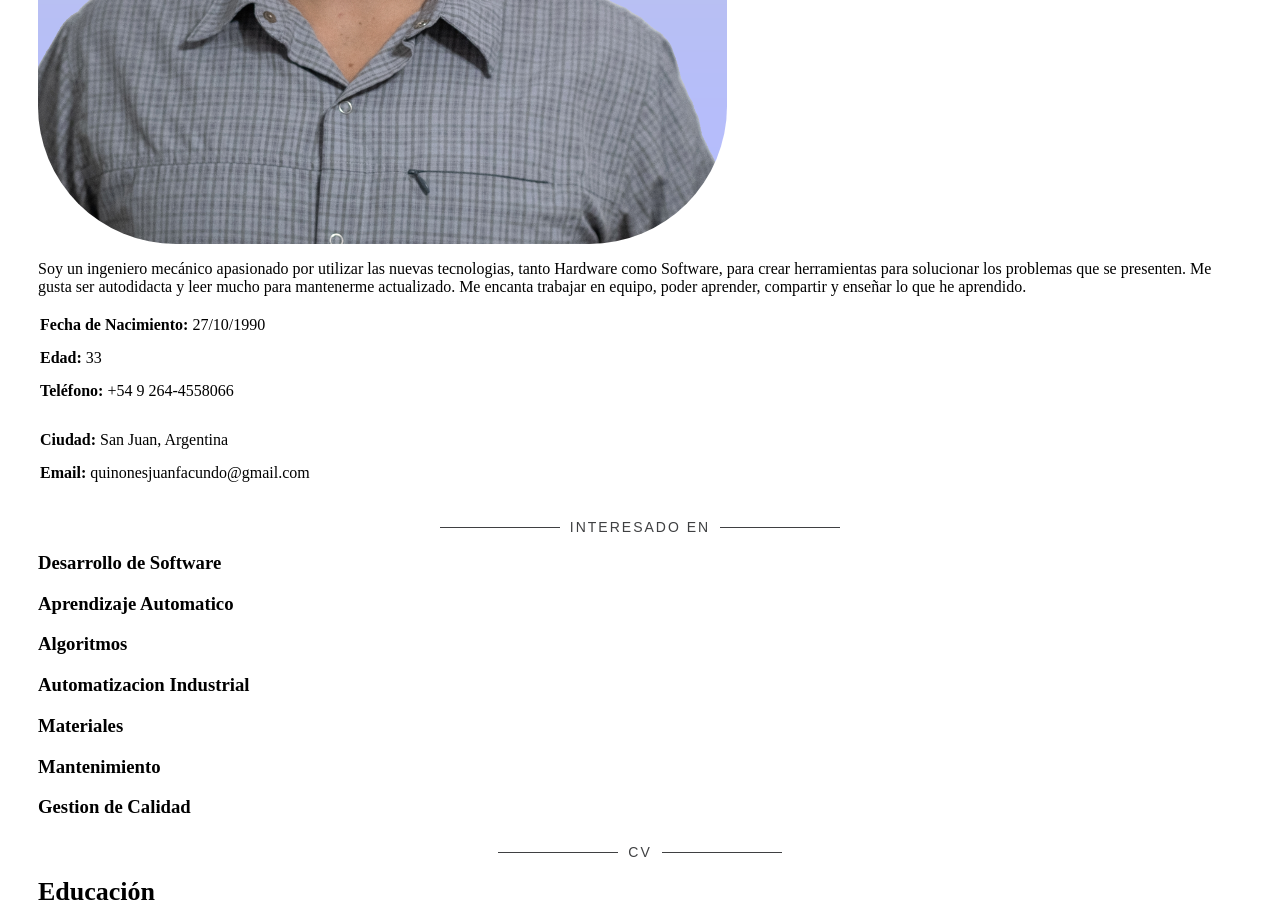
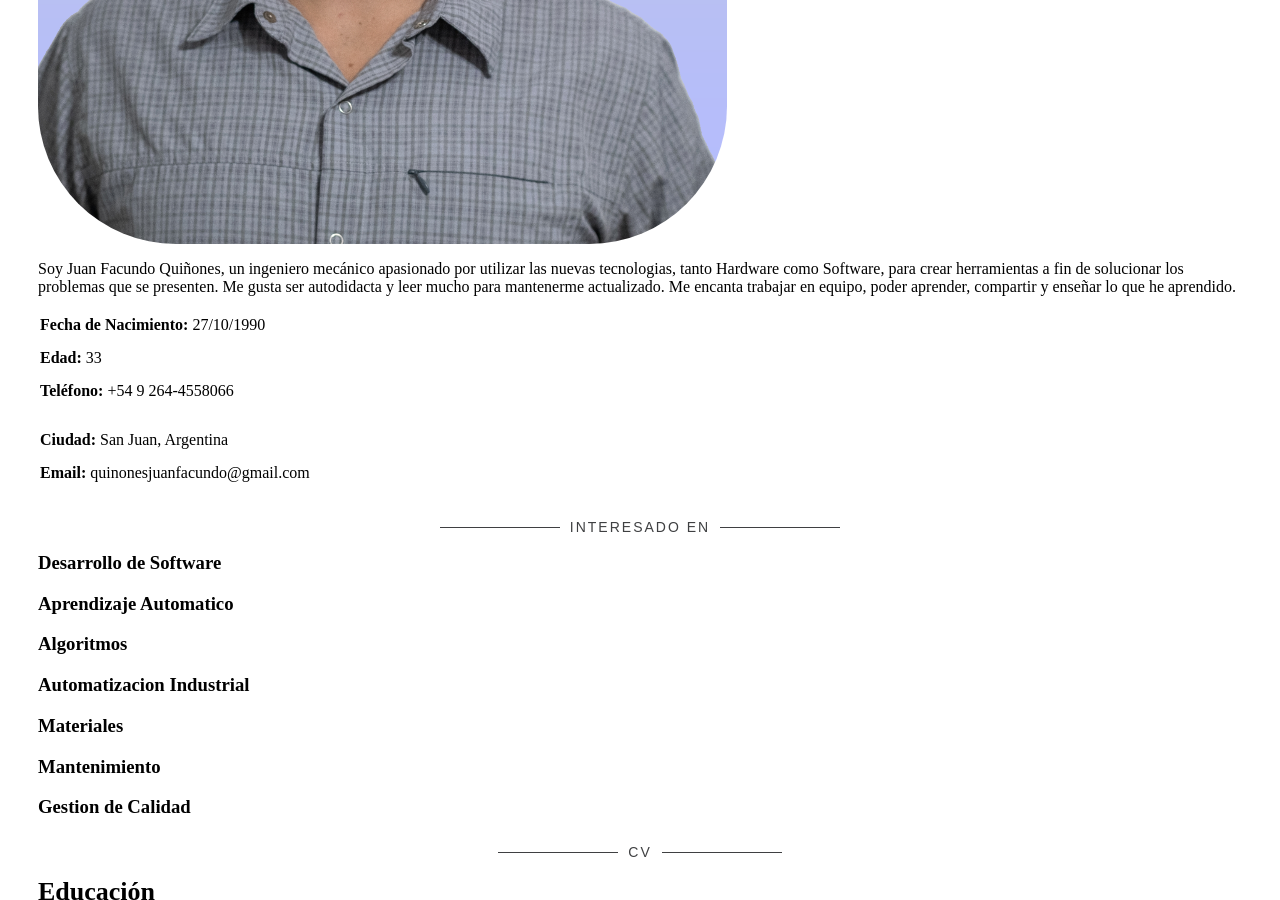
Before and after one commit to jfquinones/jfquinones.github.io, a Jekyll site: the page built from es/downloadable-resume.md, in a window 1280 px wide and 900 px high, scrolled down 542 px. Built offline with Jekyll 4.4.1, drawn with Linux system fonts in a browser that asks for light colours.

Commit message:
Update about.yml

```diff
--- a/_data/t/about.yml
+++ b/_data/t/about.yml
@@ -1,10 +1,10 @@
 # About me translations
 description:
-  en: I am a mechanical engineer passionate about using new technologies, both hardware and software,
+  en: I am Juan Facundo Quiñones, a mechanical engineer passionate about using new technologies, both hardware and software,
       to create tools to solve problems as they arise. I like to be self-taught and read a lot to keep myself up-to-date.
       I love to work in teams, learn, share, and teach what I have learned
-  es: Soy un ingeniero mecánico apasionado por utilizar las nuevas tecnologias, tanto Hardware como Software, para
-      crear herramientas para solucionar los problemas que se presenten. Me gusta ser autodidacta y leer mucho para mantenerme actualizado.
+  es: Soy Juan Facundo Quiñones, un ingeniero mecánico apasionado por utilizar las nuevas tecnologias, tanto Hardware como Software, para
+      crear herramientas a fin de solucionar los problemas que se presenten. Me gusta ser autodidacta y leer mucho para mantenerme actualizado.
       Me encanta trabajar en equipo, poder aprender, compartir y enseñar lo que he aprendido.
 birthday:
   en: Birthday
```
